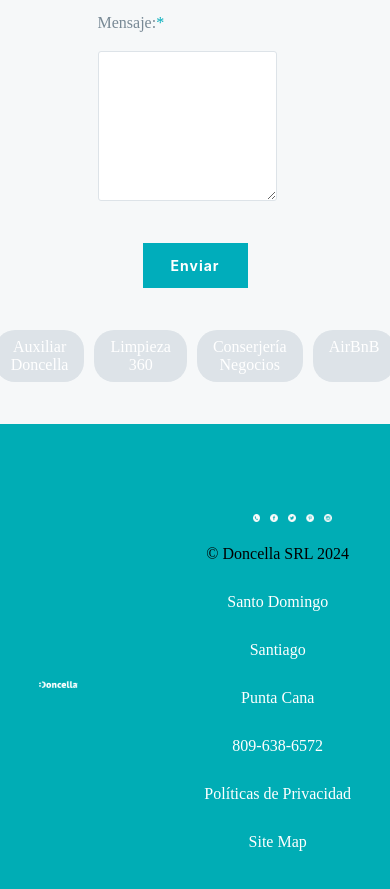
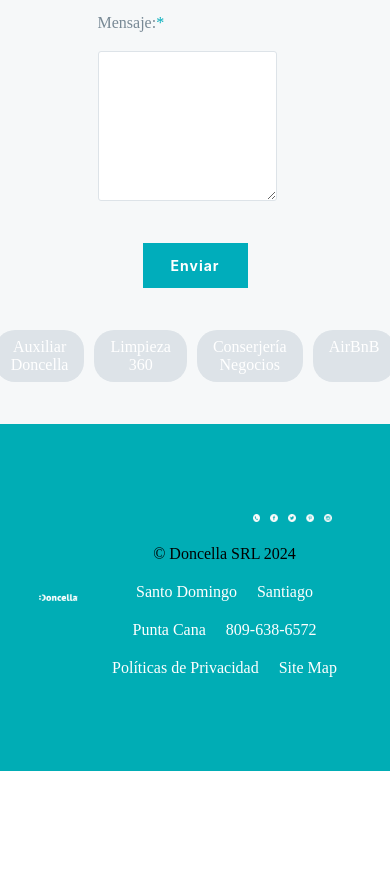
Before and after one commit to pavelgtr/doncella-landing-page, a plain HTML site: page index.html in a window 390 px wide. Shown: the part 1729-2618 px from the top of the page. After the commit the page ends 2500 px from the top, so only its background shows below. Drawn offline with nearby package versions, Linux system fonts and the light colour scheme.

Commit message:
css cleanUp2

```diff
--- a/style.css
+++ b/style.css
@@ -460,14 +460,3 @@ button {
   width: 2vw; /* Adjust size of social media icons */
   height: auto;
 }
-
-
-/* Responsive adjustments */
-@media (max-width: 600px) {
-  .footer-list ul {
-    flex-direction: column; /* Stack items vertically on smaller screens */
-  }
-  .footer-list li:not(:first-child) {
-    margin-top: 10px; /* Adds spacing between items when stacked */
-  }
-}
```
